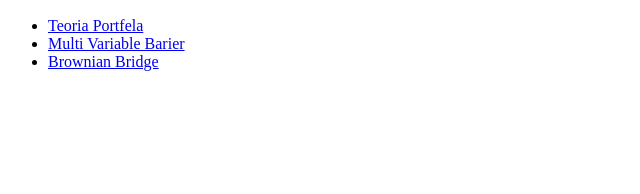
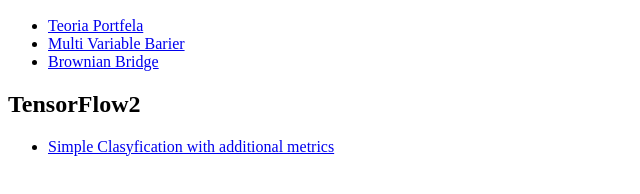
Before and after one commit to satanisz/satanisz.github.io, a plain HTML site: page index.html in a window 1280 px wide. Shown: the part 110-304 px from the top of the page, without its empty margins (0-640 px from the left). Drawn offline with Linux system fonts and the light colour scheme.

Commit message:
Update index.html
add TF2_0_Linear_Classification.html

```diff
--- a/index.html
+++ b/index.html
@@ -9,6 +9,10 @@
 <li><a href="brownian_bridge.html">Brownian Bridge</a></li>
 </ul>
 
+<h2>TensorFlow2</h2>
+ <ul>
+<li><a href="TF2_0_Linear_Classification.html">Simple Clasyfication with additional metrics</a></li>
+</ul>
 
 </body>
 </html>
```
